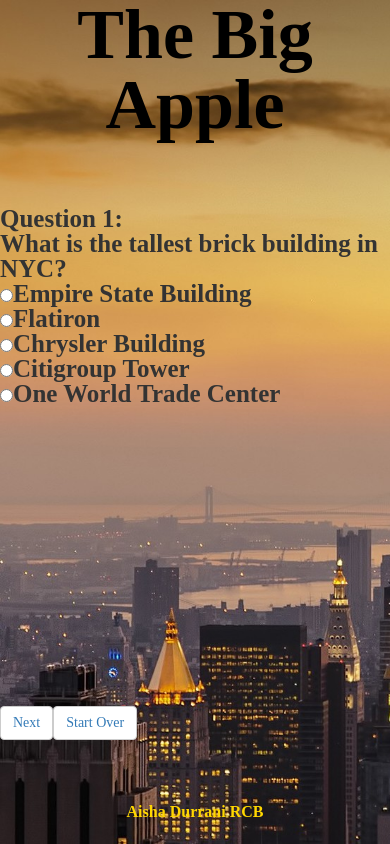
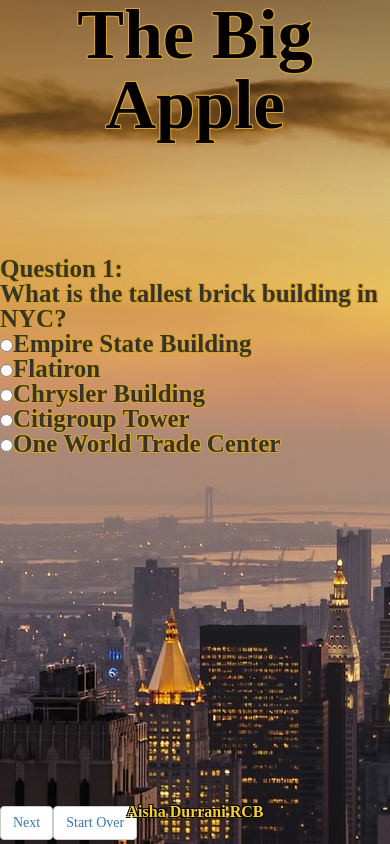
Before and after one commit to aishadurrani/TheBigApple, a PHP site: page / in a window 390 px wide. Run offline with PHP 8.4, Linux system fonts and the light colour scheme.

Commit message:
Update style.css

```diff
--- a/css/style.css
+++ b/css/style.css
@@ -1,4 +1,3 @@
-
 body {
 	background-image: url("../images/nyc2.jpg");
 	/*background-size: 1400px;
@@ -17,11 +16,12 @@ body {
 	float: left;
 	font-weight: bold;
 	text-align: left;
-	padding-top: 50px;
+	padding-top: 100px;
 	padding-bottom: 50px;
 	border-right: 100px;
 	border-spacing: 100px;
 	font-size: 25px;
+	text-shadow: -1px -1px 0 #DAA520, 1px -1px 0 #DAA520, -1px 1px 0 #DAA520, 1px 1px 0 #DAA520;
 }
 
 
@@ -31,26 +31,27 @@ h1 {
 	font-weight: bold;
 	font-size: 70px;
 /*	text-align: left;*/
+	text-shadow: -1px -1px 0 #DAA520, 1px -1px 0 #DAA520, -1px 1px 0 #DAA520, 1px 1px 0 #DAA520;
 
 }
 
 #next {
 	float: left;
-	margin-top: 250px;
+	margin-top: 300px;
 	color: black;
 
 }
 
 #prev {
 	float: left;
-	margin-top: 250px;
+	margin-top: 300px;
 	color: black;
 
 }
 
 #start {
 	float: left;
-	margin-top: 250px;
+	margin-top: 300px;
 	color: black;
 
 }
@@ -66,6 +67,7 @@ footer {
     height: 40px;
     width: 100%;
     text-align: center;
+    text-shadow: -1px -1px 0 #000, 1px -1px 0 #000, -1px 1px 0 #000, 1px 1px 0 #000;
 }
 
 
@@ -91,7 +93,7 @@ footer {
 	color: black;
 	font-weight: bold;
 	font-size: 50px;
-/*	text-align: left;*/
+	text-shadow: -1px -1px 0 #DAA520, 1px -1px 0 #DAA520, -1px 1px 0 #DAA520, 1px 1px 0 #DAA520;
 
 }
 
@@ -99,11 +101,12 @@ footer {
 	float: left;
 	font-weight: bold;
 	text-align: left;
-	padding-top: 10px;
+	padding-top: 70px;
 	padding-bottom: 0px;
 	border-right: 100px;
 	border-spacing: 80px;
 	font-size: 25px;
+	text-shadow: -1px -1px 0 #DAA520, 1px -1px 0 #DAA520, -1px 1px 0 #DAA520, 1px 1px 0 #DAA520;
 }
 
 
@@ -154,6 +157,7 @@ footer {
     	height: 40px;
     	width: 100%;
     	text-align: center;
+    	text-shadow: -1px -1px 0 #000, 1px -1px 0 #000, -1px 1px 0 #000, 1px 1px 0 #000;
 }
 
 
```
Lines whose indentation alone changed are shown as unchanged.
